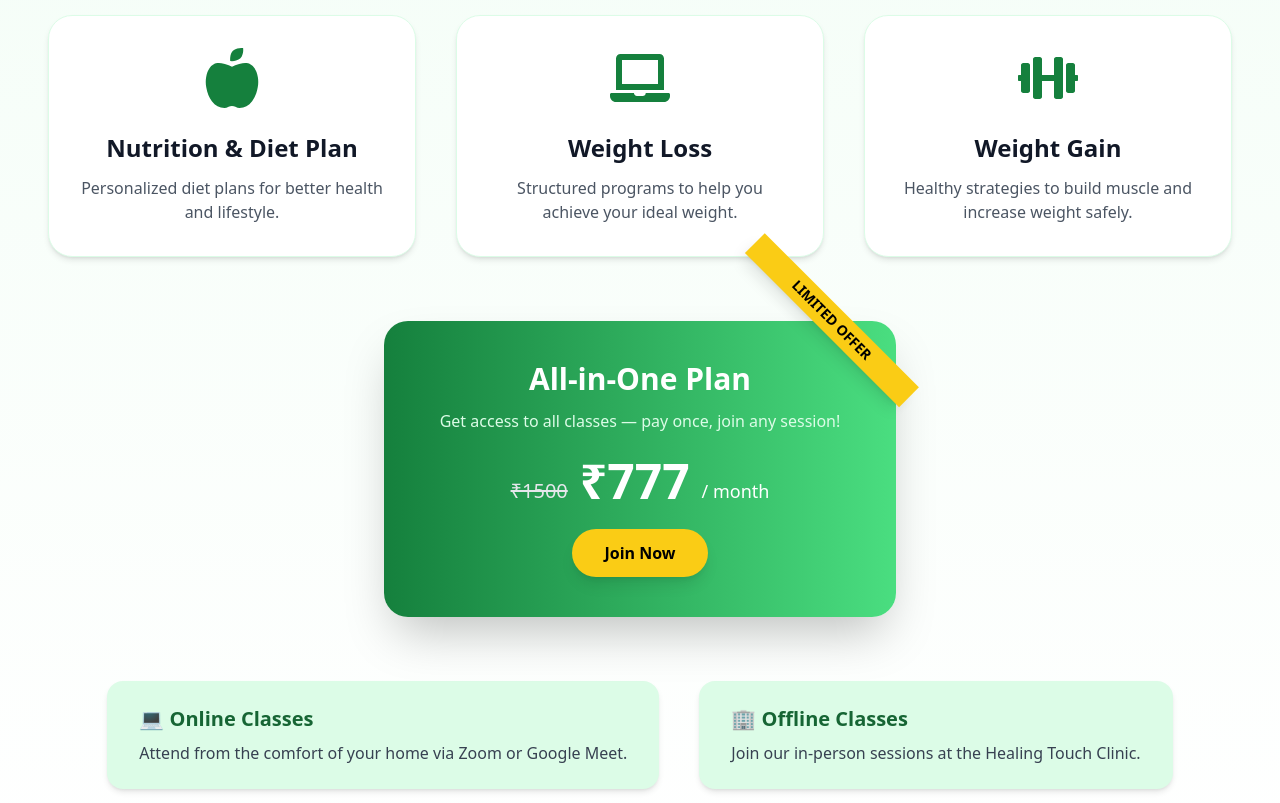
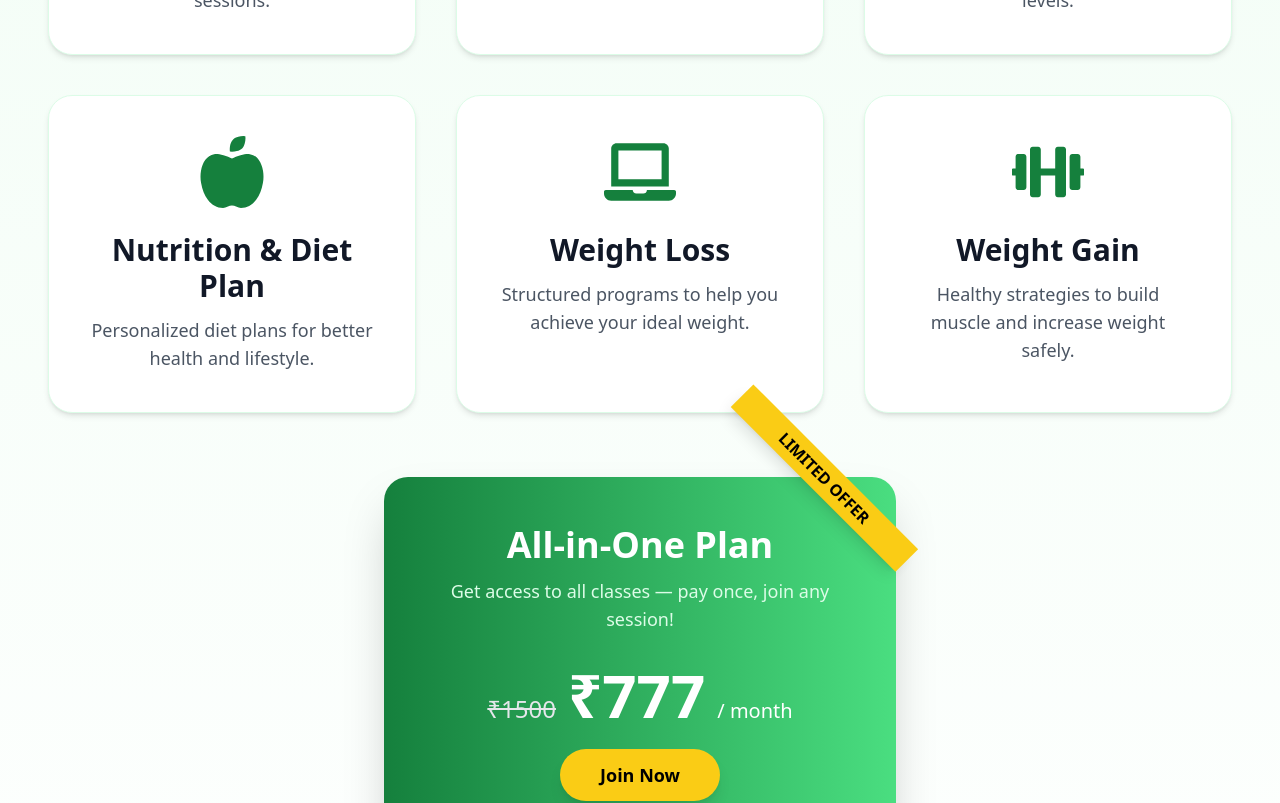
Before and after one commit to akhealthcare777/AKweb, a React (Create React App) app: page / in a window 1280 px wide. Shown: the part 7680-8483 px from the top of the page. Built offline with nearby package versions, Linux system fonts and the light colour scheme.

Commit message:
updated2

```diff
--- a/public/index.html
+++ b/public/index.html
@@ -1,55 +1,30 @@
 <!DOCTYPE html>
-<html lang="en" dir="ltr">
+<html lang="en">
   <head>
     <meta charset="utf-8" />
-
-    <!-- Viewport for Responsive Design -->
-    <meta
-      name="viewport"
-      content="width=device-width, initial-scale=1, maximum-scale=5"
-    />
-    <meta name="theme-color" content="#0f5132" media="(prefers-color-scheme: light)" />
-    <meta name="theme-color" content="#0a3622" media="(prefers-color-scheme: dark)" />
+    <link rel="icon" href="%PUBLIC_URL%/favicon.ico" />
+    <meta name="viewport" content="width=device-width, initial-scale=1" />
+    <meta name="theme-color" content="#0f5132" />
 
     <!-- Title -->
     <title>Treatments – Agasthiyas Kathir Health Care Centre</title>
 
     <!-- SEO Meta Tags -->
-    <meta
-      name="description"
-      content="Agasthiyas Kathir Health Care Centre offers holistic treatments including Acupuncture, Varma Therapy, Panchakarma, Chiropractic, Cupping, and Detoxing in Coimbatore."
-    />
-    <meta
-      name="keywords"
-      content="Acupuncture, Varma Therapy, Panchakarma, Chiropractic, Cupping, Detoxing, Migraine Relief, Pain Management, Yoga, Zumba, Meditation, Coimbatore"
-    />
-    <meta name="author" content="Agasthiyas Kathir Health Care Centre" />
+    <meta name="description" content="Agasthiyas Kathir Health Care Centre offers holistic treatments including Acupuncture, Varma Therapy, Panchakarma, Chiropractic, Cupping, and Detoxing in Coimbatore.">
+    <meta name="keywords" content="Acupuncture, Varma Therapy, Panchakarma, Chiropractic, Cupping, Detoxing, Migraine Relief, Pain Management, Yoga, Zumba, Meditation, Coimbatore">
+    <meta name="author" content="Agasthiyas Kathir Health Care Centre">
 
     <!-- Open Graph / Facebook -->
-    <meta
-      property="og:title"
-      content="Agasthiyas Kathir Health Care Centre – Treatments & Wellness"
-    />
-    <meta
-      property="og:description"
-      content="Holistic healing through Acupuncture, Panchakarma, Chiropractic, Yoga, Meditation, and more. Located in Coimbatore."
-    />
+    <meta property="og:title" content="Agasthiyas Kathir Health Care Centre – Treatments & Wellness" />
+    <meta property="og:description" content="Holistic healing through Acupuncture, Panchakarma, Chiropractic, Yoga, Meditation, and more. Located in Coimbatore." />
     <meta property="og:image" content="%PUBLIC_URL%/og-image.jpg" />
-    <meta property="og:image:width" content="1200" />
-    <meta property="og:image:height" content="630" />
     <meta property="og:url" content="http://agasthiyaskathirhealthcare.com" />
     <meta property="og:type" content="website" />
 
     <!-- Twitter -->
     <meta name="twitter:card" content="summary_large_image" />
-    <meta
-      name="twitter:title"
-      content="Agasthiyas Kathir Health Care Centre – Treatments & Wellness"
-    />
-    <meta
-      name="twitter:description"
-      content="Holistic healing through Acupuncture, Panchakarma, Chiropractic, Yoga, Meditation, and more."
-    />
+    <meta name="twitter:title" content="Agasthiyas Kathir Health Care Centre – Treatments & Wellness" />
+    <meta name="twitter:description" content="Holistic healing through Acupuncture, Panchakarma, Chiropractic, Yoga, Meditation, and more." />
     <meta name="twitter:image" content="%PUBLIC_URL%/og-image.jpg" />
 
     <!-- Google Schema Markup -->
@@ -86,16 +61,11 @@
     }
     </script>
 
-    <!-- PWA / Manifest -->
+    <!-- Manifest -->
     <link rel="manifest" href="%PUBLIC_URL%/manifest.json" />
     <link rel="apple-touch-icon" href="%PUBLIC_URL%/logo192.png" />
-    <link rel="icon" href="%PUBLIC_URL%/favicon.ico" />
-
-    <!-- Preconnect (if using Google Fonts or CDN assets) -->
-    <!-- <link rel="preconnect" href="https://fonts.googleapis.com" /> -->
-    <!-- <link rel="preconnect" href="https://fonts.gstatic.com" crossorigin /> -->
   </head>
-  <body class="bg-white text-gray-800 antialiased">
+  <body>
     <noscript>You need to enable JavaScript to run this app.</noscript>
     <div id="root"></div>
   </body>
--- a/src/component/fitnessclasses.jsx
+++ b/src/component/fitnessclasses.jsx
@@ -44,14 +44,14 @@ const FitnessClasses = () => {
   return (
     <section
       id="fitness"
-      className="bg-gradient-to-b from-green-50 to-white py-16 sm:py-20 px-4 sm:px-6 lg:px-12"
+      className="bg-gradient-to-b from-green-50 to-white py-14 sm:py-16 md:py-20 px-4 sm:px-6 lg:px-12"
     >
       <div className="max-w-7xl mx-auto text-center">
         {/* Heading */}
-        <h2 className="text-3xl sm:text-4xl md:text-5xl font-extrabold text-green-800 mb-4 sm:mb-6">
+        <h2 className="text-3xl sm:text-4xl md:text-5xl lg:text-6xl font-extrabold text-green-800 mb-4 sm:mb-6">
           Fitness Classes
         </h2>
-        <p className="text-gray-600 max-w-3xl mx-auto mb-12 sm:mb-16 text-base sm:text-lg leading-relaxed px-2">
+        <p className="text-gray-600 max-w-3xl mx-auto mb-10 sm:mb-12 md:mb-16 text-base sm:text-lg md:text-xl leading-relaxed px-2">
           Get <span className="font-bold text-green-700">online & offline</span>{" "}
           fitness programs — meditation, yoga, zumba, nutrition, weight loss &
           gain — all in{" "}
@@ -59,61 +59,67 @@ const FitnessClasses = () => {
         </p>
 
         {/* Classes Grid */}
-        <div className="grid gap-6 sm:gap-10 sm:grid-cols-2 md:grid-cols-3 mb-16">
+        <div className="grid grid-cols-1 sm:grid-cols-2 md:grid-cols-3 gap-6 sm:gap-8 md:gap-10 mb-14 sm:mb-16">
           {classes.map((item, i) => (
             <div
               key={i}
-              className="bg-white rounded-2xl sm:rounded-3xl shadow-md hover:shadow-2xl transition duration-500 flex flex-col items-center p-6 sm:p-8 text-center border border-green-100"
+              className="bg-white rounded-2xl sm:rounded-3xl shadow-md hover:shadow-2xl transition duration-500 flex flex-col items-center p-6 sm:p-8 md:p-10 text-center border border-green-100"
             >
-              <div className="text-green-700 text-5xl sm:text-6xl mb-4 sm:mb-6">
+              <div className="text-green-700 text-5xl sm:text-6xl md:text-7xl mb-4 sm:mb-6">
                 {item.icon}
               </div>
-              <h3 className="text-xl sm:text-2xl font-bold text-gray-900 mb-2 sm:mb-3">
+              <h3 className="text-xl sm:text-2xl md:text-3xl font-bold text-gray-900 mb-2 sm:mb-3">
                 {item.title}
               </h3>
-              <p className="text-gray-600 text-sm sm:text-base">{item.desc}</p>
+              <p className="text-gray-600 text-sm sm:text-base md:text-lg">
+                {item.desc}
+              </p>
             </div>
           ))}
         </div>
 
         {/* Pricing Section */}
-        <div className="max-w-lg mx-auto bg-gradient-to-r from-green-700 to-green-400 text-white rounded-2xl sm:rounded-3xl p-8 sm:p-10 shadow-2xl relative">
-          <div className="absolute top-[-12px] right-[-35px] sm:top-[-15px] sm:right-[-45px] rotate-45 bg-yellow-400 text-black px-10 sm:px-14 py-1 text-xs sm:text-sm font-bold shadow-lg">
+        <div className="max-w-lg mx-auto bg-gradient-to-r from-green-700 to-green-400 text-white rounded-2xl sm:rounded-3xl p-8 sm:p-10 md:p-12 shadow-2xl relative">
+          <div className="absolute top-[-10px] sm:top-[-12px] md:top-[-15px] right-[-25px] sm:right-[-35px] md:right-[-45px] rotate-45 bg-yellow-400 text-black px-8 sm:px-10 md:px-14 py-1 text-xs sm:text-sm md:text-base font-bold shadow-lg">
             LIMITED OFFER
           </div>
-          <h3 className="text-2xl sm:text-3xl font-extrabold mb-2 sm:mb-3">
+          <h3 className="text-2xl sm:text-3xl md:text-4xl font-extrabold mb-2 sm:mb-3">
             All-in-One Plan
           </h3>
-          <p className="text-green-100 mb-4 sm:mb-6 text-sm sm:text-base">
+          <p className="text-green-100 mb-4 sm:mb-6 md:mb-8 text-sm sm:text-base md:text-lg">
             Get access to all classes — pay once, join any session!
           </p>
           <div className="flex justify-center items-end gap-2 sm:gap-3 mb-4 sm:mb-6">
-            <span className="text-gray-200 line-through text-lg sm:text-xl">
+            <span className="text-gray-200 line-through text-lg sm:text-xl md:text-2xl">
               ₹1500
             </span>
-            <span className="text-3xl sm:text-5xl font-extrabold">₹777</span>
-            <span className="text-sm sm:text-lg font-medium">/ month</span>
+            <span className="text-3xl sm:text-5xl md:text-6xl font-extrabold">
+              ₹777
+            </span>
+            <span className="text-sm sm:text-lg md:text-xl font-medium">
+              / month
+            </span>
           </div>
-          <button className="bg-yellow-400 hover:bg-yellow-500 text-black font-bold py-2 sm:py-3 px-6 sm:px-8 rounded-full transition duration-300 shadow-lg text-sm sm:text-base">
+          <button className="bg-yellow-400 hover:bg-yellow-500 text-black font-bold py-2 sm:py-3 px-6 sm:px-8 md:px-10 rounded-full transition duration-300 shadow-lg text-sm sm:text-base md:text-lg">
             Join Now
           </button>
         </div>
 
         {/* Class Modes */}
-        <div className="mt-12 sm:mt-16 flex flex-col md:flex-row items-center justify-center gap-6 sm:gap-10 px-2">
-          <div className="bg-green-100 px-6 sm:px-8 py-5 sm:py-6 rounded-xl sm:rounded-2xl shadow-md text-center md:text-left">
-            <h4 className="text-green-800 font-bold text-lg sm:text-xl mb-1 sm:mb-2">
+        <div className="mt-10 sm:mt-12 md:mt-16 flex flex-col md:flex-row items-center justify-center gap-6 sm:gap-8 md:gap-10 px-2">
+          <div className="bg-green-100 px-6 sm:px-8 md:px-10 py-5 sm:py-6 md:py-8 rounded-xl sm:rounded-2xl shadow-md text-center md:text-left">
+            <h4 className="text-green-800 font-bold text-lg sm:text-xl md:text-2xl mb-1 sm:mb-2">
               💻 Online Classes
             </h4>
-            <p className="text-gray-700 text-sm sm:text-base">
+            <p className="text-gray-700 text-sm sm:text-base md:text-lg">
               Attend from the comfort of your home via Zoom or Google Meet.
             </p>
           </div>
-          <div className="bg-green-100 px-6 sm:px-8 py-5 sm:py-6 rounded-xl sm:rounded-2xl shadow-md text-center md:text-left">
-            <h4 className="text-green-800 font-bold text-lg sm:text-xl mb-1 sm:mb-2">
+          <div className="bg-green-100 px-6 sm:px-8 md:px-10 py-5 sm:py-6 md:py-8 rounded-xl sm:rounded-2xl shadow-md text-center md:text-left">
+            <h4 className="text-green-800 font-bold text-lg sm:text-xl md:text-2xl mb-1 sm:mb-2">
               🏢 Offline Classes
             </h4>
-            <p className="text-gray-700 text-sm sm:text-base">
+            <p className="text-gray-700 text-sm sm:text-base md:text-lg">
               Join our in-person sessions at the Healing Touch Clinic.
             </p>
           </div>
```
Lines whose indentation alone changed are shown as unchanged.
